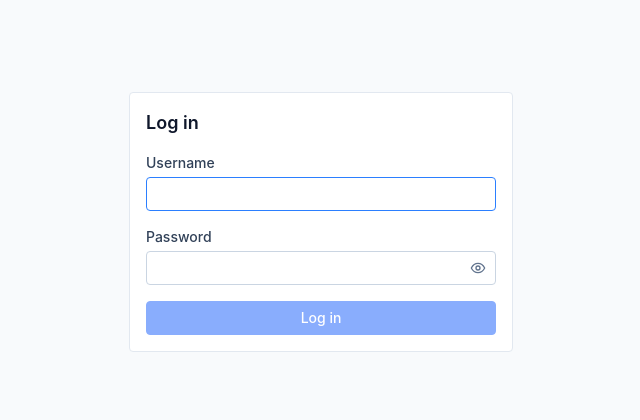
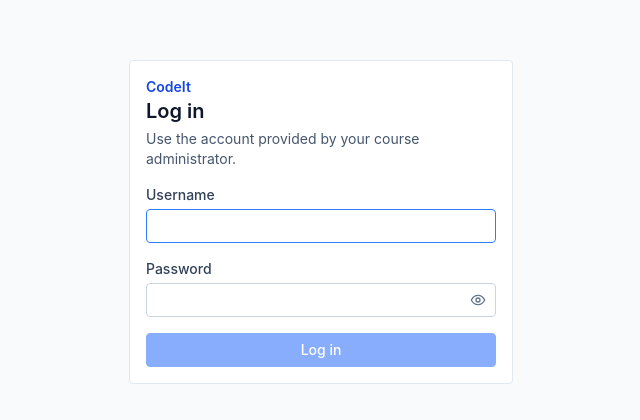
Before and after one commit to CS3227-2610-MP4-CodeIt/CS3227-2610-MP4, a React (Vite) app in the folder frontend/: page /login in a window 1280 px wide. Shown: the part 178-598 px from the top of the page, without its empty margins (319-959 px from the left). Built offline with nearby package versions, Linux system fonts and the light colour scheme; no server answers.

Commit message:
feat(login): Clarify sign-in feedback
Identify CodeIt and account guidance, and communicate pending sign-in progress.

```diff
--- a/frontend/index.html
+++ b/frontend/index.html
@@ -4,7 +4,7 @@
     <meta charset="UTF-8" />
     <link rel="icon" type="image/svg+xml" href="/favicon.svg" />
     <meta name="viewport" content="width=device-width, initial-scale=1.0" />
-    <title>Code Assignments</title>
+    <title>CodeIt</title>
   </head>
   <body>
     <div id="root"></div>
--- a/frontend/src/features/login/LoginPage.tsx
+++ b/frontend/src/features/login/LoginPage.tsx
@@ -47,8 +47,18 @@ export function LoginPage() {
 
   return (
     <div className="flex min-h-screen items-center justify-center px-4">
-      <form onSubmit={onSubmit} className="card w-full max-w-sm space-y-4">
-        <h1 className="text-lg font-semibold">Log in</h1>
+      <form
+        aria-busy={mutation.isPending}
+        onSubmit={onSubmit}
+        className="card w-full max-w-sm space-y-4"
+      >
+        <div>
+          <p className="text-sm font-semibold text-blue-700">CodeIt</p>
+          <h1 className="text-xl font-semibold">Log in</h1>
+          <p className="mt-1 text-sm text-slate-600">
+            Use the account provided by your course administrator.
+          </p>
+        </div>
         <div>
           <label className="label" htmlFor="username">
             Username
@@ -73,6 +83,9 @@ export function LoginPage() {
             onChange={(e) => setPassword(e.target.value)}
           />
         </div>
+        <p role="status" className="text-sm text-slate-600">
+          {mutation.isPending ? "Logging in…" : ""}
+        </p>
         <ErrorText
           error={mutation.error}
           messages={{ 401: "Invalid username or password." }}
@@ -82,7 +95,7 @@ export function LoginPage() {
           className="btn btn-primary w-full justify-center"
           disabled={mutation.isPending || !username || !password}
         >
-          Log in
+          {mutation.isPending ? "Logging in…" : "Log in"}
         </button>
       </form>
     </div>
```
Also changed, not shown: 2 other files (tests, documents, lock files or other folders).
